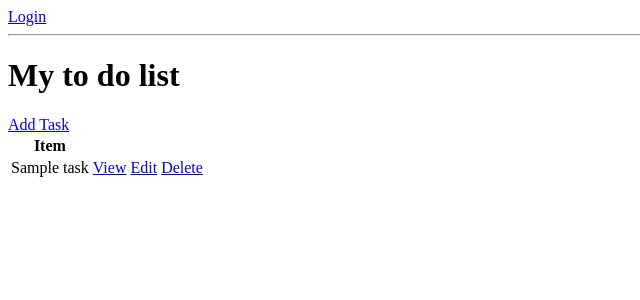
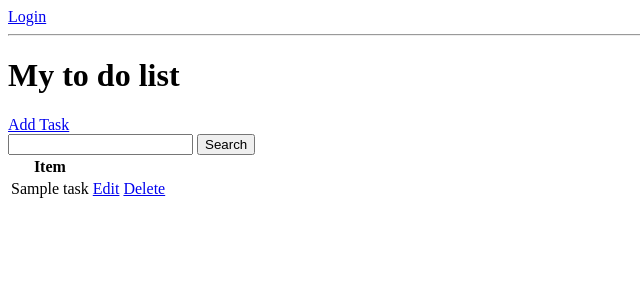
Before and after one commit to jenish-codes/Todo-list-project-using-Django, a Django app: template base/templates/base/task_list.html in a window 1280 px wide. Shown: the top 300 px of the page, without its empty margins (0-640 px from the left). Run offline with Django 4.2, Linux system fonts and the light colour scheme; the template is opened without the code that fills it: most values are stand-ins (such as "Sample title", 1, 10 or a date in 2020).

Commit message:
1 July 2022
added search feature --working on css

```diff
--- a/base/templates/base/task_list.html
+++ b/base/templates/base/task_list.html
@@ -16,15 +16,20 @@
     <hr>
     <h1>My to do list</h1>
     <a href="{% url 'task-create' %}">Add Task</a>
+    <form method="get">
+        <input type="text" name="search-area" value="{{ search_input }}">
+        <input type="submit" value="Search">
+    </form>
     <table>
         <tr>
             <th>Item</th>
+            <th></th>
             <th></th>
         </tr>
         {% for task in tasks %}
         <tr>
             <td>{{ task.title }}</td>
-            <td><a href="{% url 'task' task.id %}">View</a></td>
+            <!-- <td><a href="{% url 'task' task.id %}">View</a></td> -->
             <td><a href="{% url 'task-update' task.id %}">Edit</a></td>
             <td><a href="{% url 'task-delete' task.id %}">Delete</a></td>
         </tr>
--- a/base/views.py
+++ b/base/views.py
@@ -47,6 +47,12 @@ class TaskList(LoginRequiredMixin, ListView):
         context = super().get_context_data(**kwargs)
         context['tasks'] = context['tasks'].filter(user=self.request.user)
         context['count'] = context['tasks'].filter(complete=False).count
+
+        search_input = self.request.GET.get('search-area') or ''
+        if search_input:
+            context['tasks'] = context['tasks'].filter(title__startswith=search_input)
+
+        context['search_input'] = search_input
         return context
 
 
```
Also changed, not shown: base/templates/base/main.html (added, +17 -0 lines), db.sqlite3, 1 other file.
